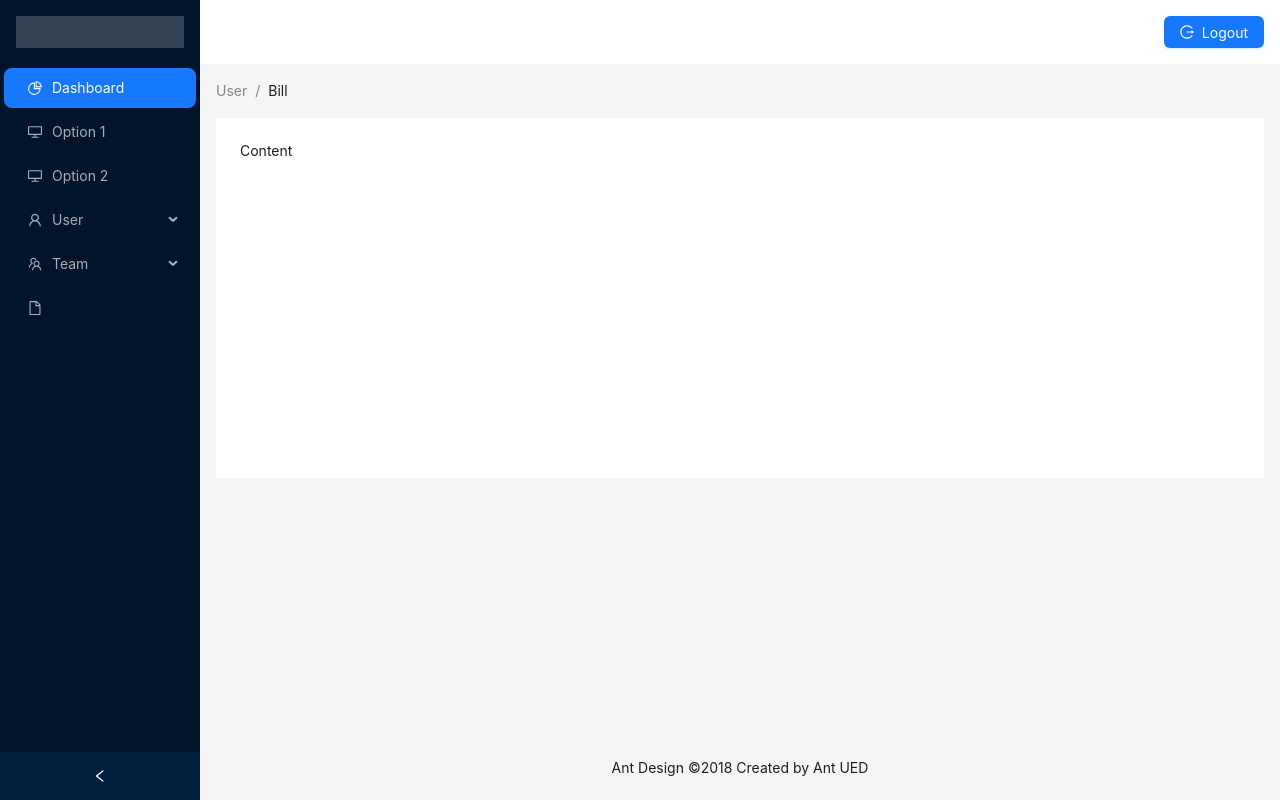
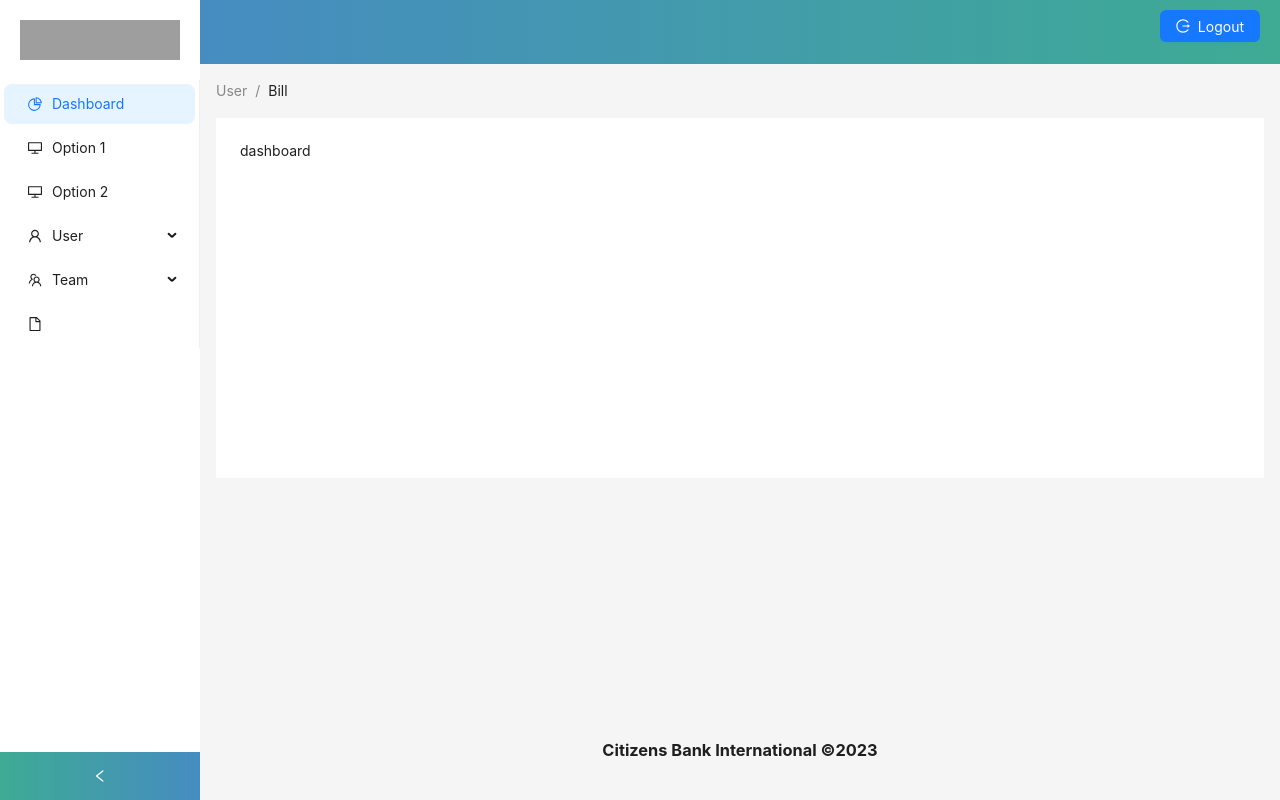
Before and after one commit to undead50/balance_cert_ui, a React (Create React App) app: page / in a window 1280 px wide. Built offline with nearby package versions, Linux system fonts and the light colour scheme; grey boxes are pictures that could not be loaded.

Commit message:
changes to admin layou

```diff
--- a/src/App.js
+++ b/src/App.js
@@ -1,97 +1,7 @@
-import React, { useState } from 'react';
-import { Layout, Menu, Breadcrumb, Button } from 'antd';
-import {
-  DesktopOutlined,
-  PieChartOutlined,
-  FileOutlined,
-  TeamOutlined,
-  UserOutlined,
-  LogoutOutlined,
-} from '@ant-design/icons';
-
-const { Header, Content, Footer, Sider } = Layout;
-const { SubMenu } = Menu;
-
+import MyRoutes from "./routes";
 const App = () => {
-  const [collapsed, setCollapsed] = useState(false);
-
-  const handleCollapse = (collapsed) => {
-    setCollapsed(collapsed);
-  };
-
-  const handleLogout = () => {
-    // Handle logout logic here
-    console.log('Logged out');
-  };
-
   return (
-    <Layout style={{ minHeight: '100vh' }}>
-      <Sider collapsible collapsed={collapsed} onCollapse={handleCollapse}>
-        <div className="logo" />
-        <Menu theme="dark" defaultSelectedKeys={['1']} mode="inline">
-          <Menu.Item key="1" icon={<PieChartOutlined />}>
-            Dashboard
-          </Menu.Item>
-          <Menu.Item key="2" icon={<DesktopOutlined />}>
-            Option 1
-          </Menu.Item>
-          <Menu.Item key="3" icon={<DesktopOutlined />}>
-            Option 2
-          </Menu.Item>
-          <SubMenu key="sub1" icon={<UserOutlined />} title="User">
-            <Menu.Item key="4">User 1</Menu.Item>
-            <Menu.Item key="5">User 2</Menu.Item>
-            <Menu.Item key="6">User 3</Menu.Item>
-          </SubMenu>
-          <SubMenu key="sub2" icon={<TeamOutlined />} title="Team">
-            <Menu.Item key="7">Team 1</Menu.Item>
-            <Menu.Item key="8">Team 2</Menu.Item>
-          </SubMenu>
-          <Menu.Item key="9" icon={<FileOutlined />} />
-        </Menu>
-      </Sider>
-      <Layout className="site-layout">
-        <Header className="site-layout-background" style={{ padding: 0 }}>
-          <div
-            style={{
-              display: 'flex',
-              alignItems: 'center',
-              justifyContent: 'space-between',
-            }}
-          >
-            <div
-              className="logo"
-              style={{ color: 'white', padding: '0 16px', fontSize: '18px' }}
-            >
-              Admin Panel
-            </div>
-            <Button
-              type="primary"
-              icon={<LogoutOutlined />}
-              onClick={handleLogout}
-              style={{ marginRight: '16px' }}
-            >
-              Logout
-            </Button>
-          </div>
-        </Header>
-        <Content style={{ margin: '0 16px' }}>
-          <Breadcrumb style={{ margin: '16px 0' }}>
-            <Breadcrumb.Item>User</Breadcrumb.Item>
-            <Breadcrumb.Item>Bill</Breadcrumb.Item>
-          </Breadcrumb>
-          <div
-            className="site-layout-background"
-            style={{ padding: 24, minHeight: 360 }}
-          >
-            Content
-          </div>
-        </Content>
-        <Footer style={{ textAlign: 'center' }}>
-          Ant Design ©2018 Created by Ant UED
-        </Footer>
-      </Layout>
-    </Layout>
+    <MyRoutes/>
   );
 };
 
--- /dev/null
+++ b/src/components/Sidebar/index.js
@@ -0,0 +1,37 @@
+import { Menu } from 'antd';
+
+import {
+    DesktopOutlined,
+    PieChartOutlined,
+    FileOutlined,
+    TeamOutlined,
+    UserOutlined,
+  } from '@ant-design/icons';
+
+  const { SubMenu } = Menu;
+
+function SideBard() {
+    return (<Menu theme='light' defaultSelectedKeys={['1']} mode="inline">
+    <Menu.Item key="1" icon={<PieChartOutlined />}>
+      Dashboard
+    </Menu.Item>
+    <Menu.Item key="2" icon={<DesktopOutlined />}>
+      Option 1
+    </Menu.Item>
+    <Menu.Item key="3" icon={<DesktopOutlined />}>
+      Option 2
+    </Menu.Item>
+    <SubMenu key="sub1" icon={<UserOutlined />} title="User">
+      <Menu.Item key="4">User 1</Menu.Item>
+      <Menu.Item key="5">User 2</Menu.Item>
+      <Menu.Item key="6">User 3</Menu.Item>
+    </SubMenu>
+    <SubMenu key="sub2" icon={<TeamOutlined />} title="Team">
+      <Menu.Item key="7">Team 1</Menu.Item>
+      <Menu.Item key="8">Team 2</Menu.Item>
+    </SubMenu>
+    <Menu.Item key="9" icon={<FileOutlined />} />
+  </Menu> );
+}
+
+export default SideBard;
--- /dev/null
+++ b/src/containers/AdminLayout/index.js
@@ -0,0 +1,84 @@
+import React, { useState } from 'react';
+import { Layout, Breadcrumb, Button } from 'antd';
+import {
+  LogoutOutlined,
+} from '@ant-design/icons';
+import { useNavigate } from 'react-router-dom';
+import SideBard from '../../components/Sidebar';
+
+const { Header, Content, Footer, Sider } = Layout;
+
+const AdminLayout = (props) => {
+  const content = props.content
+  const [collapsed, setCollapsed] = useState(false);
+  const navigate = useNavigate();
+
+  const handleCollapse = (collapsed) => {
+    setCollapsed(collapsed);
+  };
+
+  const handleLogout = () => {
+    // Handle logout logic here
+    navigate('/login')
+
+  };
+
+  return (
+    <Layout style={{ minHeight: '100vh' }}>
+      <Sider collapsible collapsed={collapsed} onCollapse={handleCollapse} style={{background: 'white'}}>
+        <div className="logo">
+
+        <img src="https://www.ctznbank.com/assets/backend/uploads/logo-new.png" alt="Company Logo"
+        style={{
+          height:'40px',
+          width:'180px',
+
+        }}
+        />
+        </div>
+        <SideBard/>
+      </Sider>
+      <Layout className="site-layout">
+        <Header style={{ background: 'linear-gradient(to right, #468CC1, #3EAB94)',padding: 0 }}>
+          <div
+            style={{
+              display: 'flex',
+              alignItems: 'center',
+              justifyContent: 'space-between',
+            }}
+          >
+            <div
+              style={{ color: 'white', padding: '0 16px', fontSize: '18px' }}
+            >
+            </div>
+            <Button
+              type="primary"
+              icon={<LogoutOutlined />}
+              onClick={handleLogout}
+              style={{ marginTop:'10px',marginRight:'20px'}}
+            >
+              Logout
+            </Button>
+          </div>
+        </Header>
+        <Content style={{ margin: '0 16px' }}>
+          <Breadcrumb style={{ margin: '16px 0' }}>
+            <Breadcrumb.Item>User</Breadcrumb.Item>
+            <Breadcrumb.Item>Bill</Breadcrumb.Item>
+          </Breadcrumb>
+          <div
+            className="site-layout-background"
+            style={{ padding: 24, minHeight: 360 }}
+          >
+            {content}
+          </div>
+        </Content>
+        <Footer style={{ textAlign: 'center' }}>
+          <h3>Citizens Bank International ©2023</h3>
+        </Footer>
+      </Layout>
+    </Layout>
+  );
+};
+
+export default AdminLayout;
--- a/src/index.css
+++ b/src/index.css
@@ -1,11 +1,10 @@
 .logo {
-  height: 32px;
-  background: rgba(255, 255, 255, 0.2);
-  margin: 16px;
+  display: flex;
+  margin: 20px;
 }
 
 .site-layout-background {
-  background: #fff;
+  background: white
 }
 
 .content {
@@ -18,3 +17,8 @@
 .logout-button {
   margin-right: 16px;
 }
+
+.ant-layout-sider-trigger {
+  background: linear-gradient(to left, #468CC1, #3EAB94) !important
+  /* Additional styles if needed */
+}
--- /dev/null
+++ b/src/pages/Auth/Login.js
@@ -0,0 +1,53 @@
+import React from 'react';
+import { Form, Input, Button } from 'antd';
+import { UserOutlined, LockOutlined } from '@ant-design/icons';
+import { useNavigate } from 'react-router-dom';
+
+
+const LoginPage = () => {
+  const navigate = useNavigate();
+  const onFinish = (values) => {
+    console.log('Received values of form: ', values);
+    navigate('/')
+  };
+
+  return (
+    <div style={{ maxWidth: 300, margin: '0 auto', marginTop: 200 }}>
+      <div style={{ textAlign: 'center', marginBottom: 24 }}>
+        <img src="https://www.ctznbank.com/assets/backend/uploads/logo-new.png" alt="Logo" style={{ height: 80 }} />
+      </div>
+      <u><h1>Test System</h1></u>
+      <Form name="login-form" onFinish={onFinish}>
+        <Form.Item
+          name="username"
+          rules={[
+            {
+              required: true,
+              message: 'Please enter your username!',
+            },
+          ]}
+        >
+          <Input prefix={<UserOutlined />} placeholder="Username" />
+        </Form.Item>
+        <Form.Item
+          name="password"
+          rules={[
+            {
+              required: true,
+              message: 'Please enter your password!',
+            },
+          ]}
+        >
+          <Input.Password prefix={<LockOutlined />} placeholder="Password" />
+        </Form.Item>
+        <Form.Item>
+          <Button type="primary" htmlType="submit" style={{ width: '100%' }}>
+            Log In
+          </Button>
+        </Form.Item>
+      </Form>
+    </div>
+  );
+};
+
+export default LoginPage;
--- /dev/null
+++ b/src/pages/Dashboard/Dashboard.js
@@ -0,0 +1,8 @@
+import AdminLayout from "../../containers/AdminLayout";
+
+function Dashboard() {
+    const content = 'dashboard'
+    return (<AdminLayout content = {content}/> );
+}
+
+export default Dashboard;
--- /dev/null
+++ b/src/routes/index.js
@@ -0,0 +1,14 @@
+import { BrowserRouter, Routes, Route } from "react-router-dom";
+import Dashboard from "../pages/Dashboard/Dashboard";
+import LoginPage from "../pages/Auth/Login";
+
+function MyRoutes() {
+    return (<BrowserRouter>
+        <Routes>
+          <Route path="/" element={<Dashboard/>}></Route>
+          <Route path="/login" element={<LoginPage/>}></Route>
+        </Routes>
+      </BrowserRouter>  );
+}
+
+export default MyRoutes;
```
Also changed, not shown: src/App.css (deleted, +0 -38 lines), src/reportWebVitals.js (deleted, +0 -13 lines), src/setupTests.js (deleted, +0 -5 lines), src/containers/AdminLayout/index.css (added), src/logo.svg (deleted), 1 other file (tests, documents, lock files or other folders).
